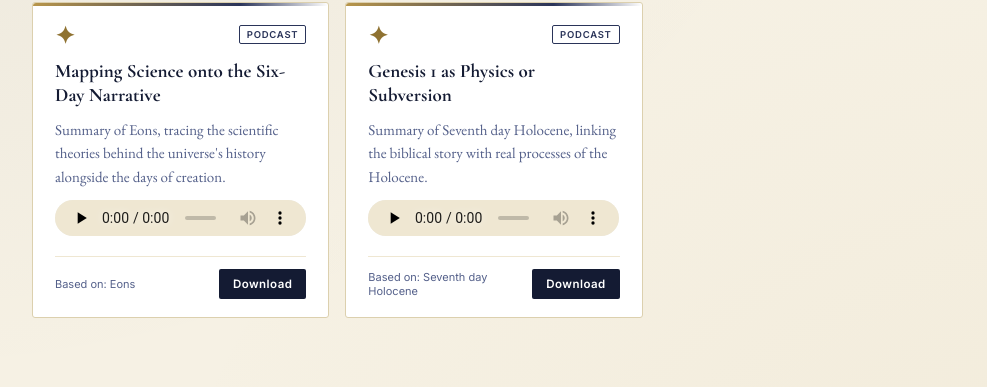
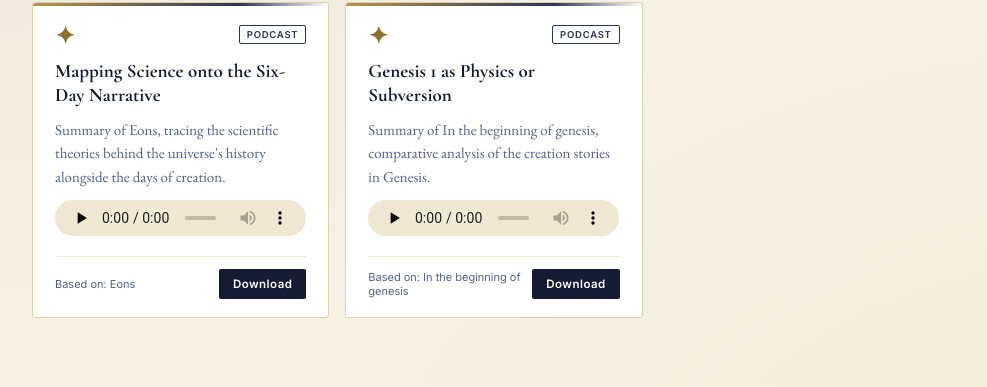
Before and after one commit to Dskartes/Nahashsdescendants, a Jekyll site: the page built from podcast.md, in a window 1280 px wide. Shown: the part 307-694 px from the top of the page, without its empty margins (146-1133 px from the left). Built offline with Jekyll 4.4.1, drawn with Linux system fonts in a browser that asks for light colours.

Commit message:
Update podcast description and metadata

```diff
--- a/podcast.md
+++ b/podcast.md
@@ -28,13 +28,13 @@ subtitle: "Audio summaries of the project's books and publications, generated wi
       <div class="card-tag">Podcast</div>
     </div>
     <h3 class="card-title">Genesis 1 as Physics or Subversion</h3>
-    <p class="card-desc">Summary of Seventh day Holocene, linking the biblical story with real processes of the Holocene.</p>
+    <p class="card-desc">Summary of In the beginning of genesis, comparative analysis of the creation stories in Genesis.</p>
     <audio class="card-audio" controls preload="none">
       <source src="{{ '/podcast/Genesis_1_as_Physics_or_Subversion.mp3' | relative_url }}" type="audio/mpeg">
       Your browser does not support HTML5 audio.
     </audio>
     <div class="card-meta">
-      <span class="card-info">Based on: Seventh day Holocene</span>
+      <span class="card-info">Based on: In the beginning of genesis</span>
       <a class="card-btn" href="{{ '/podcast/Genesis_1_as_Physics_or_Subversion.mp3' | relative_url }}" download>Download</a>
     </div>
   </div>
```
